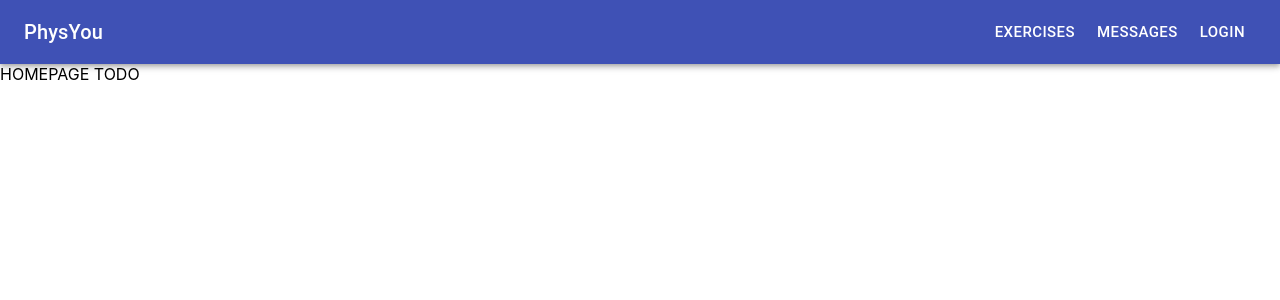
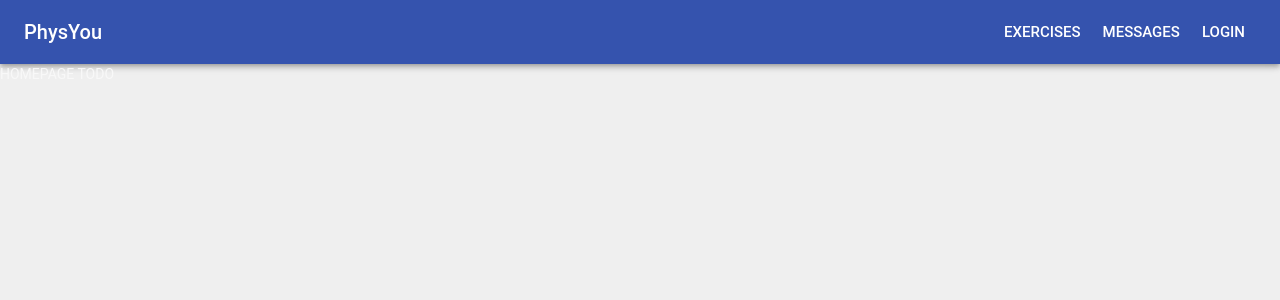
Before and after one commit to PhysYou/physyou-frontend, a React (Create React App) app: page / in a window 1280 px wide. Shown: the top 300 px of the page. Built offline with nearby package versions, Linux system fonts and the light colour scheme; no server answers.

Commit message:
Add base global theme

```diff
--- a/src/App.js
+++ b/src/App.js
@@ -1,14 +1,18 @@
 import React from 'react';
+import { ThemeProvider } from '@material-ui/core/styles';
 import Index from './pages/patient';
 import Navbar from "./shared/navbar";
 import Routes from './pages/routes'
+import theme from './providers/theme';
+import { CssBaseline } from '@material-ui/core';
 
 function App() {
   return (
-    <>
+    <ThemeProvider theme={theme}>
+      <CssBaseline />
         <Navbar />
         <Routes />
-    </>
+    </ThemeProvider>
   );
 }
 
--- /dev/null
+++ b/src/providers/theme.js
@@ -0,0 +1,23 @@
+import { createMuiTheme } from '@material-ui/core/styles';
+
+const theme = createMuiTheme({
+  palette: {
+    primary: {
+      main: '#3553ae',
+    },
+    secondary: {
+      main: '#6394dd',
+    },
+    background: {
+      default: '#efefef',
+    },
+    text: {
+      primary: '#f8f8f8',
+    },
+  },
+  typography: {
+    fontFamily: 'Nunito, Roboto, "Helvetica Neue", Arial, sans-serif',
+  },
+});
+
+export default theme;
```
